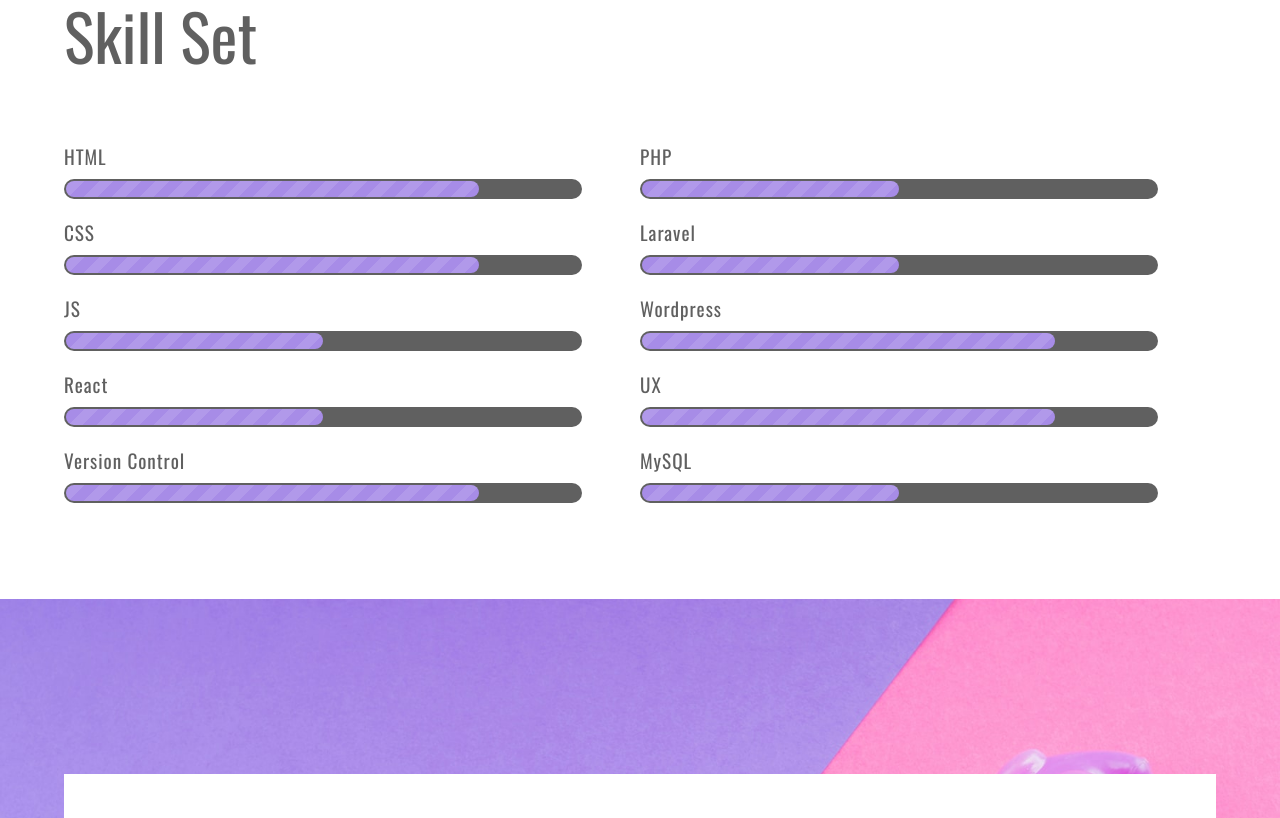
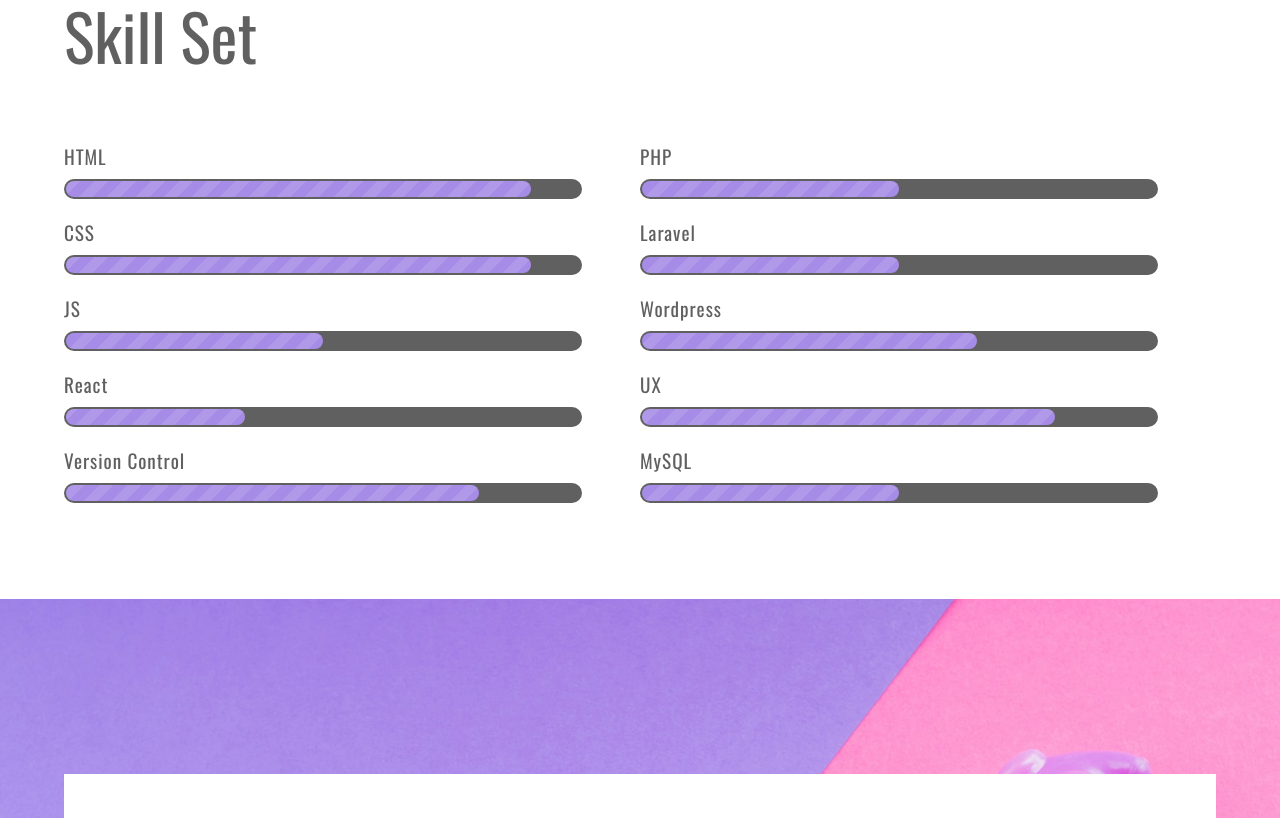
Before and after one commit to michaelcaunce/portfolio, a website: page index.html in a window 1280 px wide. Shown: the part 2142-2960 px from the top of the page. Drawn offline with nearby package versions, Linux system fonts and the light colour scheme; a web font is replaced by a local one.

Commit message:
Updated skills

```diff
--- a/index.html
+++ b/index.html
@@ -122,17 +122,17 @@
         <h1 class="skills--title">Skill Set</h1>
         <ul class="skills__list">
           <div class="flex-column">
-            <li class="skills__list--item" aria-label="advanced">HTML</li>
-            <li class="skills__list--item" aria-label="advanced">CSS</li>
+            <li class="skills__list--item" aria-label="elite">HTML</li>
+            <li class="skills__list--item" aria-label="elite">CSS</li>
             <li class="skills__list--item" aria-label="average">JS</li>
-            <li class="skills__list--item" aria-label="average">React</li>
+            <li class="skills__list--item" aria-label="improve">React</li>
             <li class="skills__list--item" aria-label="advanced">Version Control</li>
          </div>
 
         <div class="flex-column">
           <li class="skills__list--item" aria-label="average">PHP</li>
           <li class="skills__list--item" aria-label="average">Laravel</li>
-          <li class="skills__list--item" aria-label="advanced">Wordpress</li>
+          <li class="skills__list--item" aria-label="adept">Wordpress</li>
           <li class="skills__list--item" aria-label="advanced">UX</li>
           <li class="skills__list--item" aria-label="average">MySQL</li>
           </div>
@@ -159,6 +159,7 @@
             <li class="portfolio__section--filter--buttons--list" data-target="js">JS</li>
             <li class="portfolio__section--filter--buttons--list" data-target="wordpress">Wordpress</li>
             <li class="portfolio__section--filter--buttons--list" data-target="laravel">Laravel</li>
+            <li class="portfolio__section--filter--buttons--list" data-target="wip">Current Projects</li>
           </ul>
         </div>
         <!-- Start of portfolio items grid -->
--- a/scss/partials/_skills.scss
+++ b/scss/partials/_skills.scss
@@ -53,8 +53,12 @@
                 animation: fill 2s both;
             }
 
+            // Styling for the skill levels
             &[aria-label="novice"]:after {
                 right: 75%;
+            }
+            &[aria-label="improve"]:after {
+                right: 65%;
             }
             &[aria-label="average"]:after {
                 right: 50%;
```
Also changed, not shown: css/main.css.
